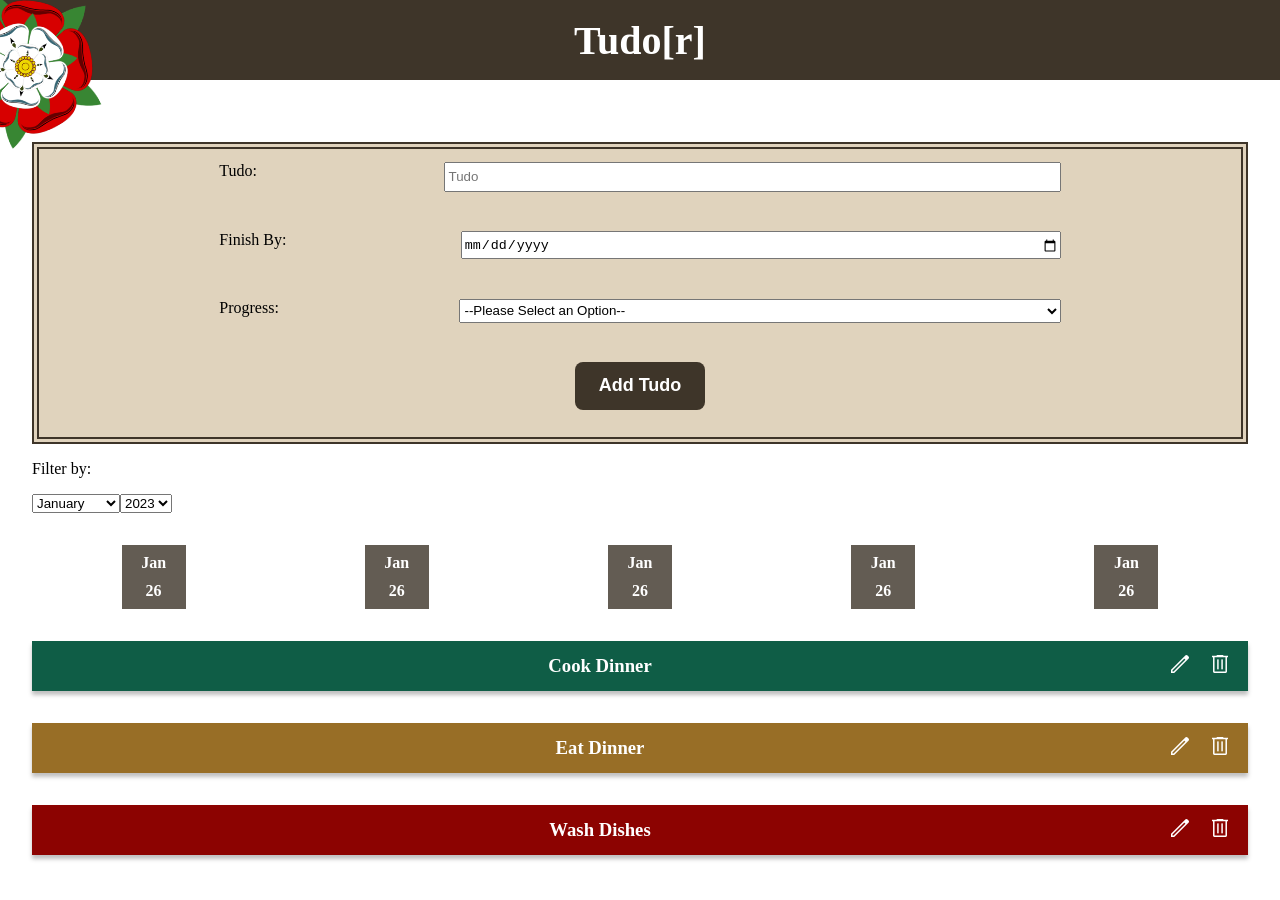
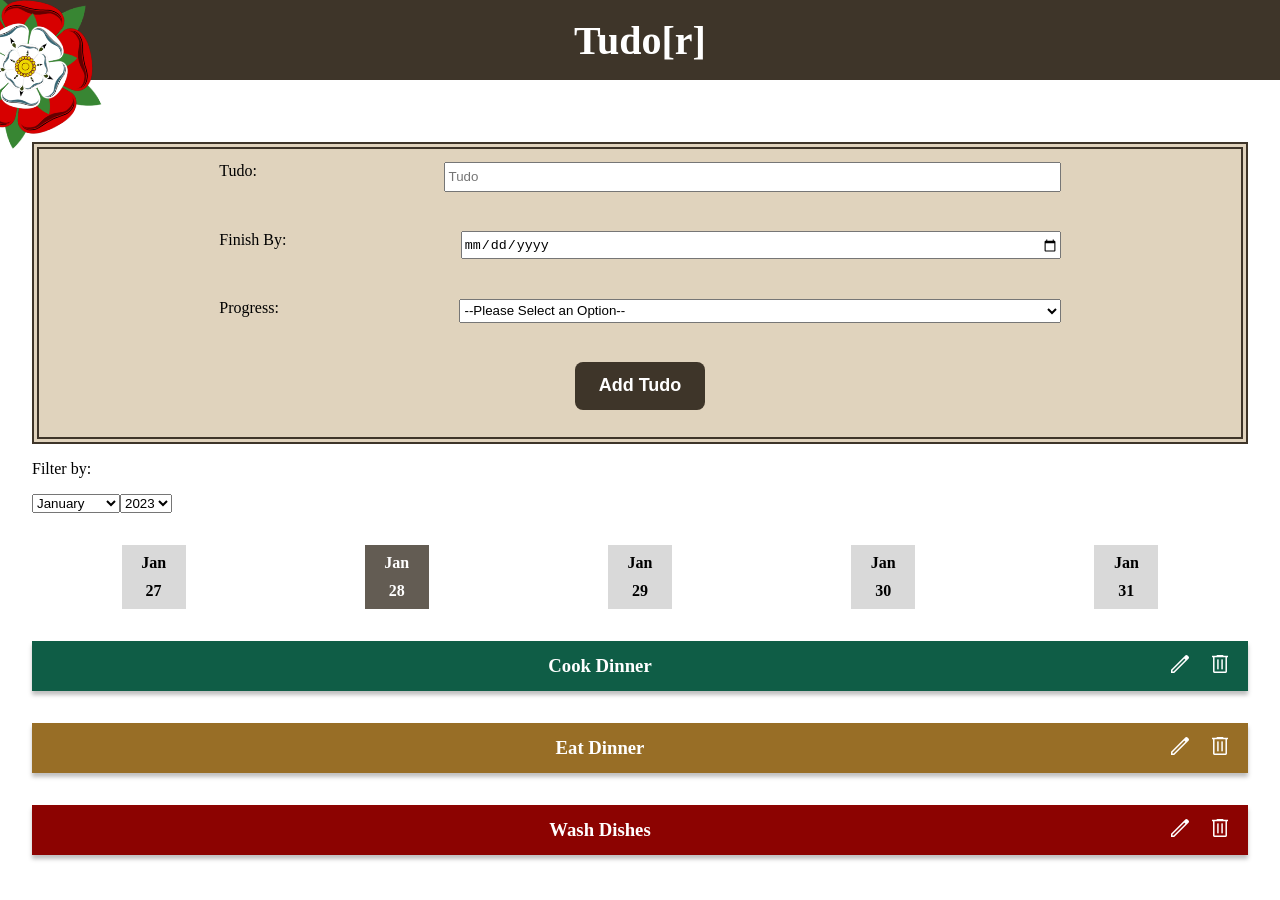
Before and after one commit to houstonmp/Tudo-r, a React (Vite) app: page / in a window 1280 px wide. Shown: the top 900 px of the page. Built offline with nearby package versions, Linux system fonts and the light colour scheme; a web font is replaced by a local one.

Commit message:
Finish adding the different dates to the DateManager component

```diff
--- a/src/components/Cont.jsx
+++ b/src/components/Cont.jsx
@@ -26,9 +26,6 @@ const INITIAL_TODO = [
 const Container = () => {
     const [TodoArr, setTodoArr] = useState(INITIAL_TODO);
     const [isDisplay, setDisplay] = useState(true);
-
-
-
 
     const formHandler = (formData) => {
         setTodoArr((prevState) => {
@@ -62,7 +59,7 @@ const Container = () => {
         <div className='container'>
             <section>
                 <Form onSaveForm={formHandler} arrLength={TodoArr.length}></Form>
-                <DateManager ></DateManager>
+                <DateManager></DateManager>
             </section>
             <section>
                 <TodoMan isDisplay={isDisplay} TodoArr={TodoArr} delTodo={deleteHandler} ></TodoMan>
--- a/src/components/datecomponent/DateItem.jsx
+++ b/src/components/datecomponent/DateItem.jsx
@@ -1,10 +1,10 @@
 import styles from './DateItem.module.css'
 
-const DateItem = () => {
+const DateItem = (props) => {
     return (
-        <div className={`${styles.date} ${styles.active}`}>
-            <h4 className={`${styles['date-text']}`}>Jan</h4>
-            <h4 className={`${styles['date-text']}`}>26</h4>
+        <div className={`${styles.date} ${props.active && styles.active}`}>
+            <h4 className={`${styles['date-text']} `}>{props.month}</h4>
+            <h4 className={`${styles['date-text']} `}>{props.date}</h4>
         </div >
     )
 }
--- a/src/components/datecomponent/DateManager.jsx
+++ b/src/components/datecomponent/DateManager.jsx
@@ -6,15 +6,26 @@ import DateSelect from './DateSelect';
 
 import styles from './DateManager.module.css';
 
-const TODAYS_DATE = new Date()
+const TODAYS_DATE = new Date(2023, 0, 28);
 
 
 const DateManager = () => {
 
     const [filterDate, setDate] = useState({
         month: TODAYS_DATE.getMonth(),
-        year: TODAYS_DATE.getFullYear()
+        year: TODAYS_DATE.getFullYear(),
+        date: TODAYS_DATE.getDate()
     });
+
+    const initDateArr = (month, year) => {
+        let date = new Date(year, month, 1);
+        let days = [];
+        while (date.getMonth() === month) {
+            days.push(new Date(date));
+            date.setDate(date.getDate() + 1);
+        }
+        return days;
+    }
 
     const initOptions = () => {
         const currentYear = parseInt(TODAYS_DATE.getFullYear());
@@ -25,23 +36,30 @@ const DateManager = () => {
         return yearArr;
     }
 
+    const dateList = initDateArr(filterDate.month, filterDate.year);
+
     const monthHandler = (newMonth) => {
         setDate((prevState) => {
             return {
-                month: newMonth,
-                year: prevState.year
+                month: parseInt(newMonth.target.value),
+                year: prevState.year,
+                date: 1
             }
         })
+        // setDateManager();
     }
 
     const yearHandler = (newYear) => {
         setDate((prevState) => {
             return {
                 month: prevState.month,
-                year: newYear
+                year: parseInt(newYear.target.value),
+                date: 1
             }
         })
+        // setDateManager();
     }
+
 
     const options = {
         years: initOptions(),
@@ -61,8 +79,32 @@ const DateManager = () => {
         ]
     };
 
+    let startDate = 0;
+    let endDate = 5;
+
+    const setDates = () => {
+        if (filterDate.date < 5) {
+            startDate = dateList[0].getDate();
+        }
+        else if (filterDate.date >= 5 && filterDate.date < (dateList.length - 3)) {
+            startDate = filterDate.date - 2;
+            endDate = filterDate.date + 3;
+        }
+        else if (filterDate.date > (dateList.length - 6)) {
+            console.log("DateList:", dateList[dateList.length - 5].getDate(), dateList[dateList.length - 1].getDate());
+            startDate = dateList[dateList.length - 5].getDate();
+            endDate = dateList[dateList.length - 1].getDate();
+        }
+    }
+
+    setDates();
+
+    const filterArr = dateList.filter((el) => {
+        return el.getDate() >= startDate && el.getDate() <= endDate;
+    })
+
     return (
-        <div>
+        <div className='datePicker'>
             <div className="filter">
                 <p>Filter by:</p>
                 <DateSelect valueType="month" value={filterDate.month} options={options.months} onSaveDate={monthHandler} />
@@ -70,11 +112,18 @@ const DateManager = () => {
             </div>
             <article className={`${styles['date-man']}`}>
                 {/* <Form /> */}
-                <DateItem />
-                <DateItem />
-                <DateItem />
-                <DateItem />
-                <DateItem />
+                {
+                    filterArr.map((el, index) => {
+                        if (filterDate.date === el.getDate()) {
+                            console.log("FilterDate:", filterDate.date, index)
+                            return <DateItem key={`${el.getDate()}-${filterDate.month}`} active="active" month={options.months[filterDate.month].slice(0, 3)} date={el.getDate()} />
+                        }
+                        else {
+                            console.log("OtherDate:", filterDate.date, index)
+                            return <DateItem key={`${el.getDate()}-${filterDate.month}`} month={options.months[filterDate.month].slice(0, 3)} date={el.getDate()} />
+                        }
+                    })
+                }
             </article >
         </div >
     )
--- a/src/components/datecomponent/DateSelect.jsx
+++ b/src/components/datecomponent/DateSelect.jsx
@@ -1,17 +1,14 @@
+import React, { useState } from 'react';
+
 const DateSelect = (props) => {
 
-    const onSelectDate = (e) => {
-        console.log(e.target.value);
-    }
-
-    return (<select defaultValue={props.value} onChange={onSelectDate}>
+    return (<select defaultValue={props.value} onChange={props.onSaveDate}>
         {props.options.map((el, index) => {
-            if (props.valueType === "months")
-                return <option key={index} value={index + 1} >{el}</option>;
+            if (props.valueType === "month")
+                return <option key={index} value={index} >{el}</option>;
             else
                 return <option key={el} value={el} >{el}</option>;
         })}
-        {/* <SelectItems></SelectItems> */}
     </select>);
 }
 
--- a/src/components/form/Form.jsx
+++ b/src/components/form/Form.jsx
@@ -27,7 +27,7 @@ const Form = (props) => {
 
     const submitHandler = (e) => {
         e.preventDefault();
-        const id = `e${props.arrLength + 1}`;
+        const id = `t${props.arrLength + 1}`;
 
         const inputData = {
             id: id,
--- a/src/components/todos/TodoMan.jsx
+++ b/src/components/todos/TodoMan.jsx
@@ -16,6 +16,7 @@ const TodoMan = (props) => {
                     id={el.id}
                     key={el.id}
                     text={el.text}
+                    date={el.date}
                     progress={el.progress}
                     onDel={props.delTodo}
                 />;
```
